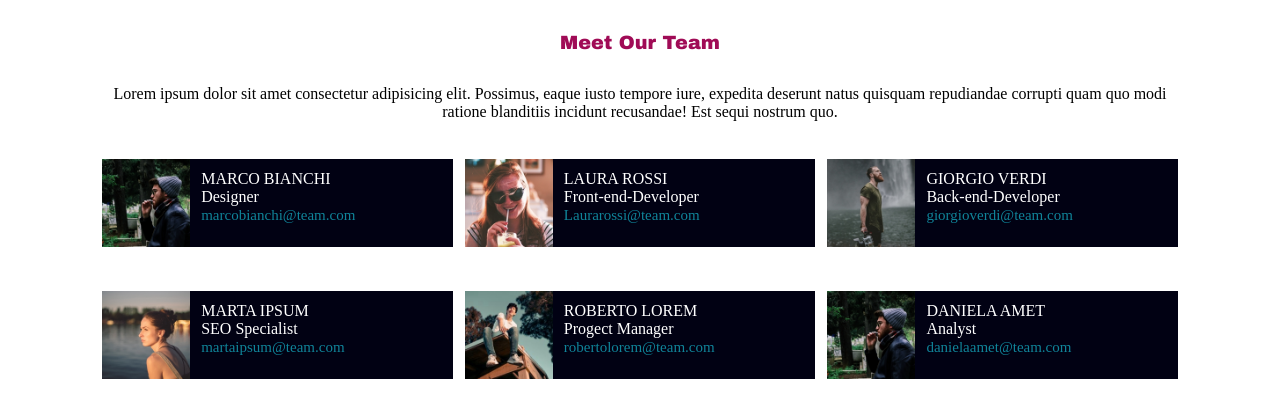
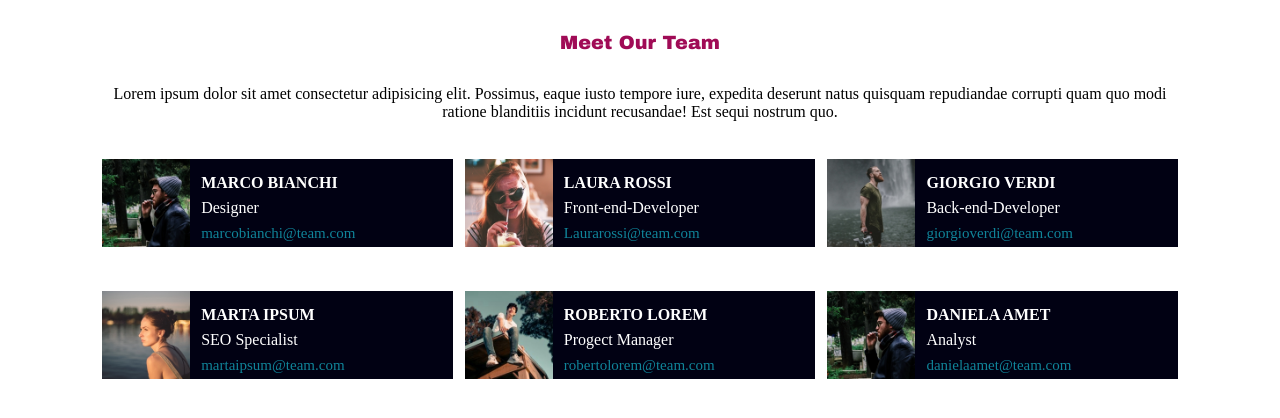
Before and after one commit to Alessio-DiNardo/html-css-float-cards, a plain HTML site: page index.html in a window 1280 px wide. Drawn offline with Linux system fonts and the light colour scheme.

Commit message:
Fix text name

```diff
--- a/index.html
+++ b/index.html
@@ -18,31 +18,31 @@
     <section class="first column">
         <div class="column-third float-left">
             <img class="float-left clearfix" src="./img/male1.png" alt="Primo ragazzo">
-            <p id="name">MARCO BIANCHI <br>Designer <br><span class="email">marcobianchi@team.com</span></p>
+            <p id="name"><strong>MARCO BIANCHI</strong> <br>Designer <br><span class="email">marcobianchi@team.com</span></p>
 
         </div>
         <div class="column-third float-left">
             <img class="float-left clearfix" src="./img/female1.png" alt="Prima ragazza">
-            <p id="name">LAURA ROSSI <br>Front-end-Developer<br><span class="email">Laurarossi@team.com</span></p>
+            <p id="name"><strong>LAURA ROSSI</strong> <br>Front-end-Developer<br><span class="email">Laurarossi@team.com</span></p>
         </div>
         <div class="column-third float-left">
             <img class="float-left clearfix" src="./img/male2.png" alt="Secondo ragazzo">
-            <p id="name">GIORGIO VERDI <br>Back-end-Developer <br><span class="email">giorgioverdi@team.com</span></p>
+            <p id="name"><strong>GIORGIO VERDI</strong> <br>Back-end-Developer <br><span class="email">giorgioverdi@team.com</span></p>
         </div>
     </section>
     <section class="second column">
         <div class="column-third float-left">
             <img class="float-left clearfix" src="./img/female2.png" alt="Seconda ragazza">
-            <p id="name">MARTA IPSUM <br>SEO Specialist <br><span class="email">martaipsum@team.com</span></p>
+            <p id="name"> <strong>MARTA IPSUM</strong> <br>SEO Specialist <br><span class="email">martaipsum@team.com</span></p>
 
         </div>
         <div class="column-third float-left">
             <img class="float-left clearfix" src="./img/male3.png" alt="Terzo ragazzo">
-            <p id="name">ROBERTO LOREM <br>Progect Manager<br><span class="email">robertolorem@team.com</span></p>
+            <p id="name"><strong>ROBERTO LOREM</strong> <br>Progect Manager<br><span class="email">robertolorem@team.com</span></p>
         </div>
         <div class="column-third float-left">
             <img class="float-left clearfix" src="./img/male1.png" alt="Primo ragazzo">
-            <p id="name">DANIELA AMET <br>Analyst <br><span class="email">danielaamet@team.com</span></p>
+            <p id="name"><strong>DANIELA AMET</strong> <br>Analyst <br><span class="email">danielaamet@team.com</span></p>
         </div>
     </section>
     </main>
--- a/style.css
+++ b/style.css
@@ -56,4 +56,5 @@ img{
     color: white;
     padding-top: 0.7rem;
     margin-left: 0.7rem;
+    line-height: 25px;
 }
```
